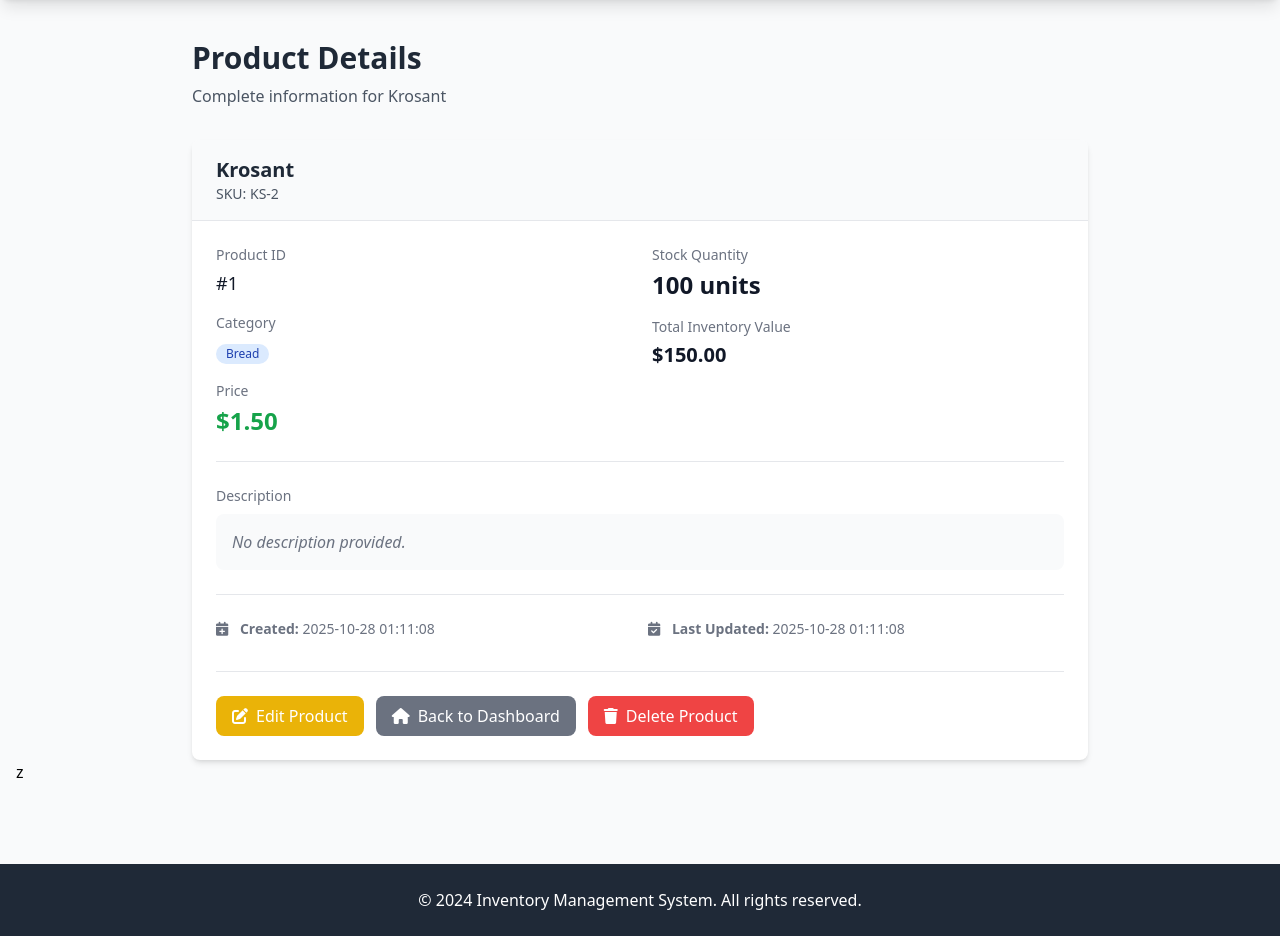
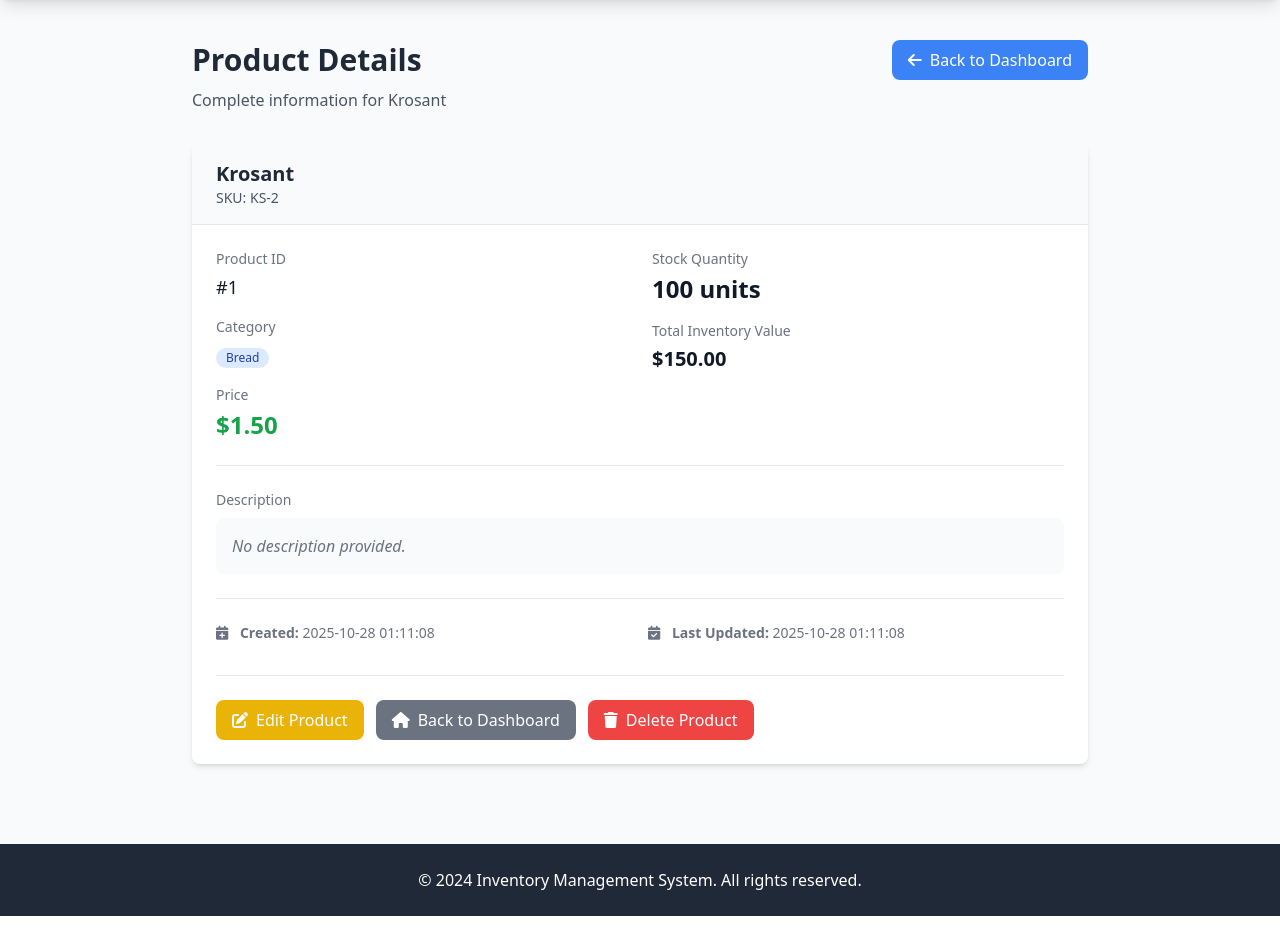
Before and after one commit to sreyroth1/inventory_management_system, a Flask app: page /view-product/1 in a window 1280 px wide. Shown: the part 72-1008 px from the top of the page. Run offline with Flask 3, Linux system fonts and the light colour scheme; data comes from the database, SQL or seed files in the repository; some libraries are stand-ins or nearby versions.

Commit message:
update on feature/view_product page

```diff
--- a/templates/view_product.html
+++ b/templates/view_product.html
@@ -8,9 +8,9 @@
     <div class="mb-8">
         <div class="flex justify-between items-center">
             <h1 class="text-3xl font-bold text-gray-800">Product Details</h1>
-            <!-- <a href="/" class="bg-blue-500 hover:bg-blue-600 text-white px-4 py-2 rounded-lg transition duration-200">
+            <a href="/" class="bg-blue-500 hover:bg-blue-600 text-white px-4 py-2 rounded-lg transition duration-200">
                 <i class="fas fa-arrow-left mr-2"></i>Back to Dashboard
-            </a> -->
+            </a>
         </div>
         <p class="text-gray-600 mt-2">Complete information for {{ product.name }}</p>
     </div>
@@ -110,7 +110,7 @@
             </div>
         </div>
     </div>
-</div>z
+</div>
 
 <!-- Delete Confirmation Script -->
 <script>
```
Also changed, not shown: templates/profile.html (deleted).
